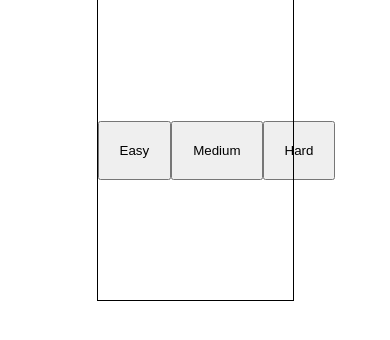
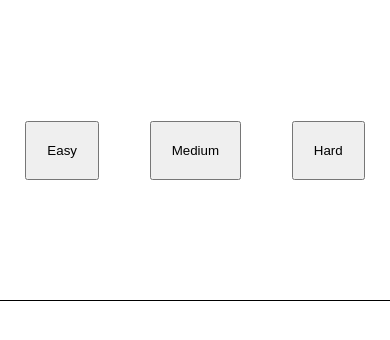
Before and after one commit to Kartonsoso222/Kartonsoso222.github.io, a PHP site: page / in a window 390 px wide. Shown: the top 340 px of the page. Run offline with PHP 8.4, Linux system fonts and the light colour scheme.

Commit message:
Update style.css

```diff
--- a/style.css
+++ b/style.css
@@ -27,3 +27,9 @@
 {
     padding: 20px;
 }
+@media (max-width: 599px){
+    .main
+    {
+       width: 100%;
+    }
+}
```
